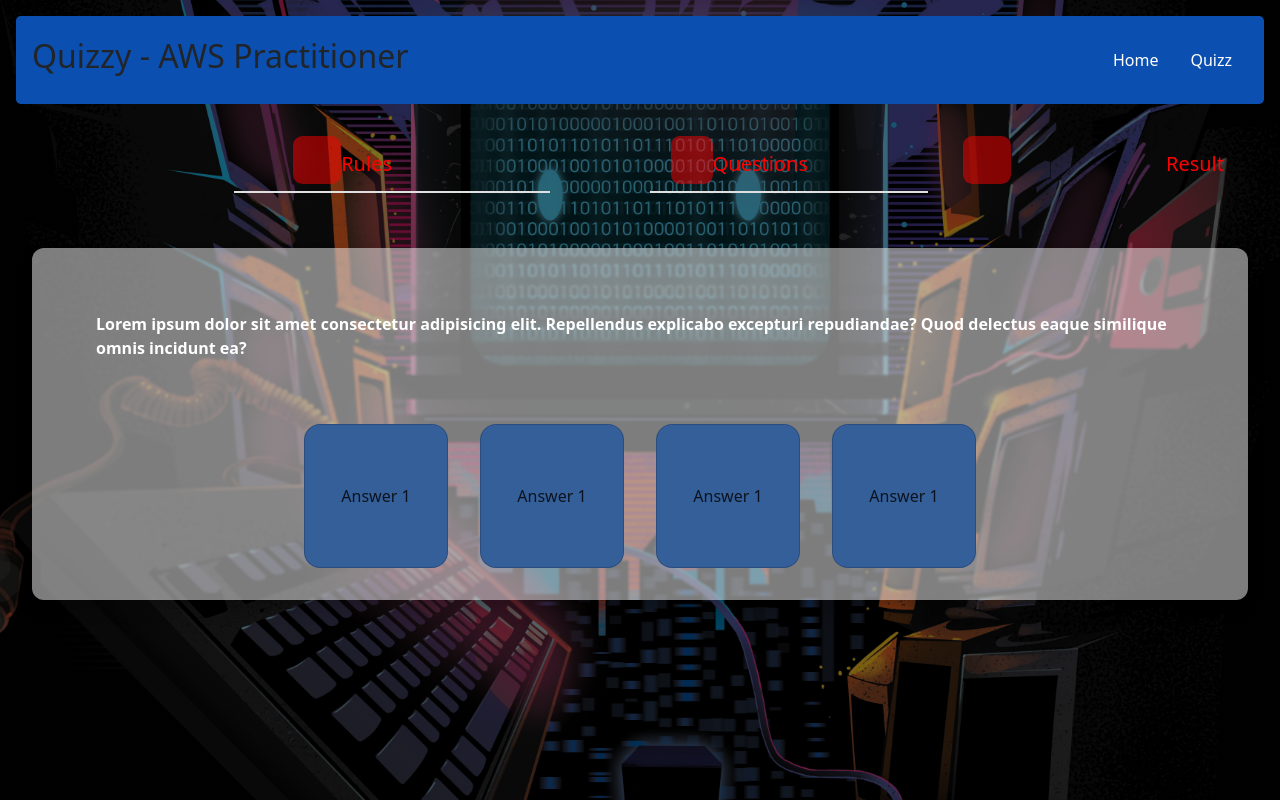
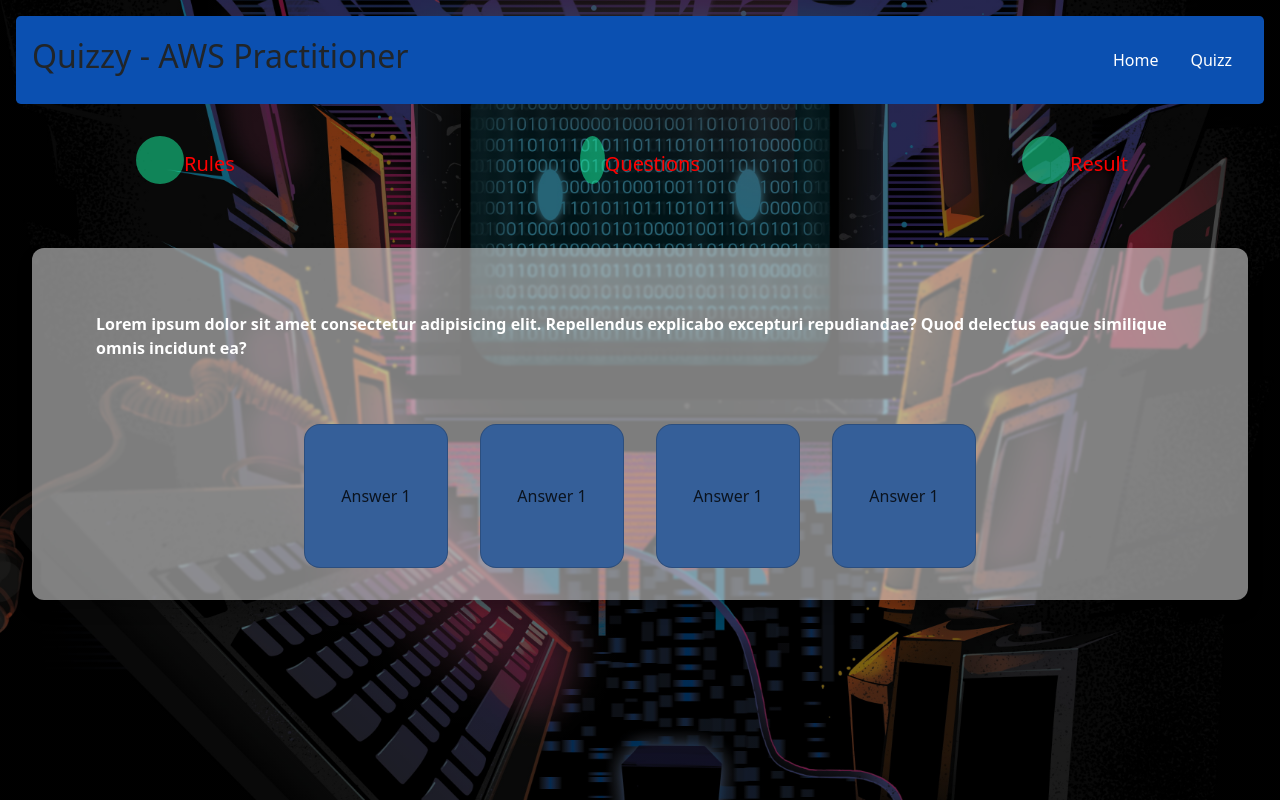
Before and after one commit to anas1k/Aws_Quizz, a PHP site: page / in a window 1280 px wide. Run offline with PHP 8.4, Linux system fonts and the light colour scheme; style sheets or scripts are compiled from the project's sources.

Commit message:
AQ-1 Working on stepper component..

```diff
--- /dev/null
+++ b/assets/sass/style.css
@@ -0,0 +1,140 @@
+:root {
+  background-color: rgb(255, 255, 255);
+  color: rgb(0, 0, 0);
+  --circle-size: clamp(1.5rem, 5vw, 3rem);
+  --spacing: clamp(1rem, 2vw, 2rem);
+}
+
+.wallpaper {
+  position: relative;
+  height: 100vh;
+  background-image: linear-gradient(rgba(0, 0, 0, 0.5), rgba(0, 0, 0, 0.5)), url("../img/essentail/background.jpg");
+  background-position: center;
+  background-repeat: no-repeat;
+  background-size: cover;
+}
+
+nav .navbarr {
+  display: flex;
+  justify-content: space-between;
+  align-items: center;
+  border-radius: 0.3rem;
+  padding: 1rem;
+  background-color: rgb(11, 80, 177);
+}
+nav .navbarr h2 {
+  display: flex;
+  justify-content: flex-start;
+  align-items: center;
+}
+nav .navbarr .links {
+  display: flex;
+  justify-content: flex-end;
+  align-items: center;
+}
+nav .navbarr .links a {
+  color: rgb(255, 255, 255);
+  text-decoration: none;
+  margin: 1rem;
+}
+nav .navbarr .links a:hover {
+  color: rgb(255, 255, 255);
+  text-decoration: underline;
+}
+
+.container {
+  display: flex;
+  justify-content: center;
+  align-items: center;
+}
+
+.wrapper {
+  display: flex;
+  justify-content: center;
+  align-items: center;
+}
+
+.s-component {
+  margin-left: -3rem;
+  width: 80%;
+  color: rgb(255, 0, 0);
+  font-weight: bolder;
+}
+.s-component .stepper {
+  display: flex;
+  justify-content: space-between;
+  align-items: center;
+}
+.s-component .stepper-item {
+  display: flex;
+  justify-content: center;
+  align-items: center;
+  flex: 0.1;
+  text-align: center;
+}
+.s-component .stepper-item:before {
+  content: "";
+  width: var(--circle-size);
+  height: var(--circle-size);
+  border-radius: 50%;
+  background-color: lightgrey;
+  background-color: rgb(25, 255, 167);
+  opacity: 0.5;
+  margin: 0 auto 1rem;
+}
+.s-component .stepper-item:not(:last-child):after {
+  content: "";
+  /* position: relative; */
+  top: calc(var(--circle-size) / 2);
+  width: calc(100% - var(--circle-size) - var(--spacing) * 2);
+  left: calc(50% + var(--circle-size) / 2 + var(--spacing));
+  height: 2px;
+  color: #e0e0e0 !important;
+  order: -1;
+}
+
+.quizz-card {
+  background-color: rgba(255, 255, 255, 0.4901960784);
+  margin: 2rem;
+  border-radius: 12px;
+  padding: 1rem;
+  box-shadow: 0 10px 15px rgba(0, 0, 0, 0.2);
+  box-sizing: border-box;
+  color: rgba(0, 0, 0, 0.8);
+  -webkit-backdrop-filter: blur(1px);
+          backdrop-filter: blur(1px);
+  background-blend-mode: overlay;
+}
+.quizz-card .question {
+  display: flex;
+  justify-content: center;
+  align-items: center;
+  margin: 3rem;
+  font-weight: bolder;
+  color: white;
+}
+.quizz-card .answers {
+  flex-wrap: wrap;
+  display: flex;
+  justify-content: center;
+  align-items: center;
+}
+.quizz-card .answers .card {
+  width: 9rem;
+  height: 9rem;
+  border-radius: 1rem;
+  margin: 1rem;
+  background-color: rgb(53, 95, 153);
+  display: flex;
+  justify-content: center;
+  align-items: center;
+}
+.quizz-card .answers .card .card-body {
+  flex-direction: row;
+}
+.quizz-card .answers .card .card-body .card-title {
+  color: rgb(255, 255, 255);
+}
+.quizz-card .answers .card .card-body .card-text {
+  color: rgb(255, 255, 255);
+}/*# sourceMappingURL=style.css.map */
--- a/assets/sass/style.scss
+++ b/assets/sass/style.scss
@@ -73,8 +73,8 @@ nav{
     @include flexCenter;
 }
 .s-component{
-    margin-left: -7rem;
-    width: 100%;
+    margin-left: -3rem;
+    width: 80%;
     color: rgb(255, 0, 0);
     font-weight: bolder;
     .stepper{
@@ -82,30 +82,29 @@ nav{
     }
     .stepper-item{
         @include flexCenter;
-        flex: 1;
+        flex: 0.1;
         text-align: center;
 
         &:before {
 
             content: "";
-
             width: var(--circle-size);
             height: var(--circle-size);
-            border-radius: 20%;
+            border-radius: 50%;
             background-color: lightgrey;
-            background-color: red;
+            background-color: rgb(25, 255, 167);
             opacity: 0.5;
             margin: 0 auto 1rem;
         }
         &:not(:last-child) {
             &:after {
             content: "";
-            position: relative;
+            /* position: relative; */
             top: calc(var(--circle-size) / 2);
             width: calc(100% - var(--circle-size) - calc(var(--spacing) * 2));
             left: calc(50% + calc(var(--circle-size) / 2 + var(--spacing)));
             height: 2px;
-            background-color: #e0e0e0;
+            color: #e0e0e0 !important;
             order: -1;
             }
         }
--- a/index.php
+++ b/index.php
@@ -6,7 +6,7 @@
         <meta name="viewport" content="width=device-width, initial-scale=1.0" />
         <title>Quizzy - AWS Practitioner</title>
 
-        <link rel="stylesheet" href="assets/css/style.css" />
+        <link rel="stylesheet" href="assets/sass/style.css" />
         <link href="https://cdn.jsdelivr.net/npm/bootstrap@5.2.3/dist/css/bootstrap.min.css" rel="stylesheet" integrity="sha384-rbsA2VBKQhggwzxH7pPCaAqO46MgnOM80zW1RWuH61DGLwZJEdK2Kadq2F9CUG65" crossorigin="anonymous" />
 
         <script src="https://cdn.jsdelivr.net/npm/bootstrap@5.2.3/dist/js/bootstrap.bundle.min.js" integrity="sha384-kenU1KFdBIe4zVF0s0G1M5b4hcpxyD9F7jL+jjXkk+Q2h455rYXK/7HAuoJl+0I4" crossorigin="anonymous"></script>
```
Also changed, not shown: 1 other file.
